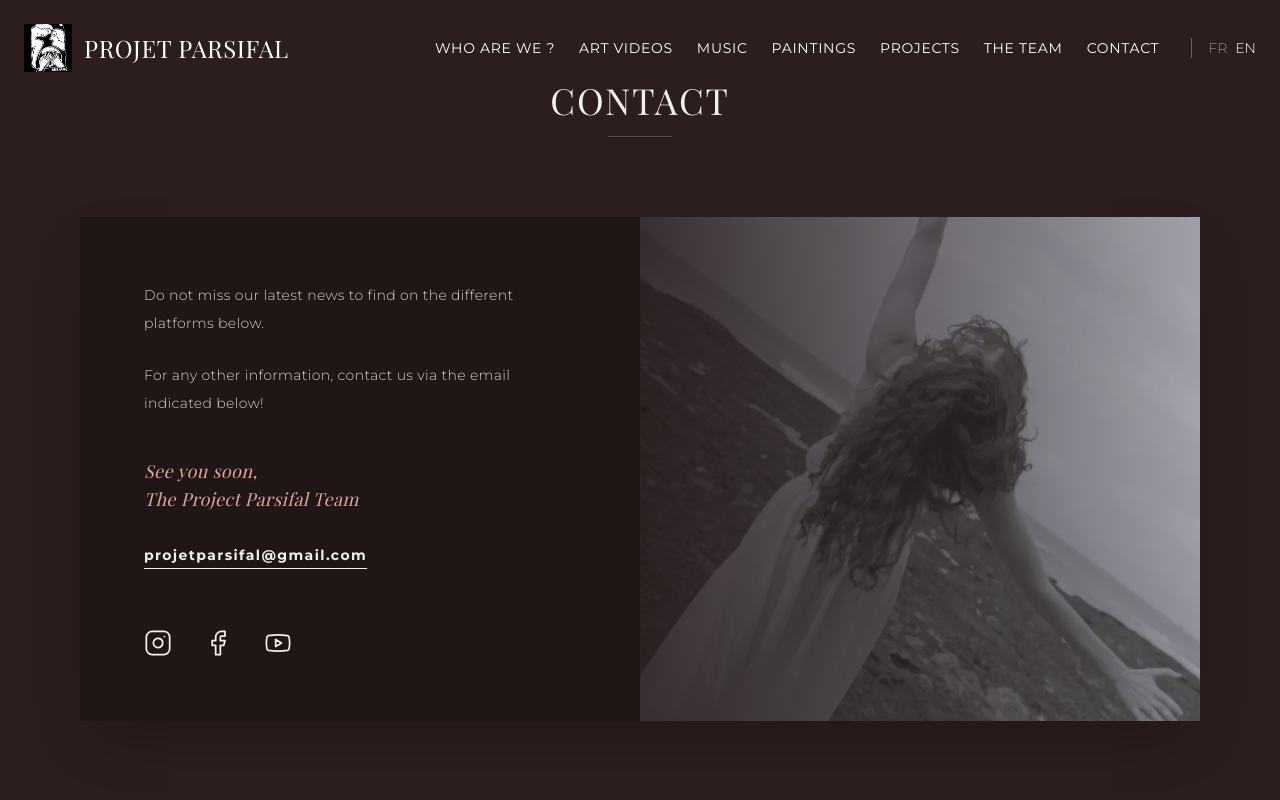
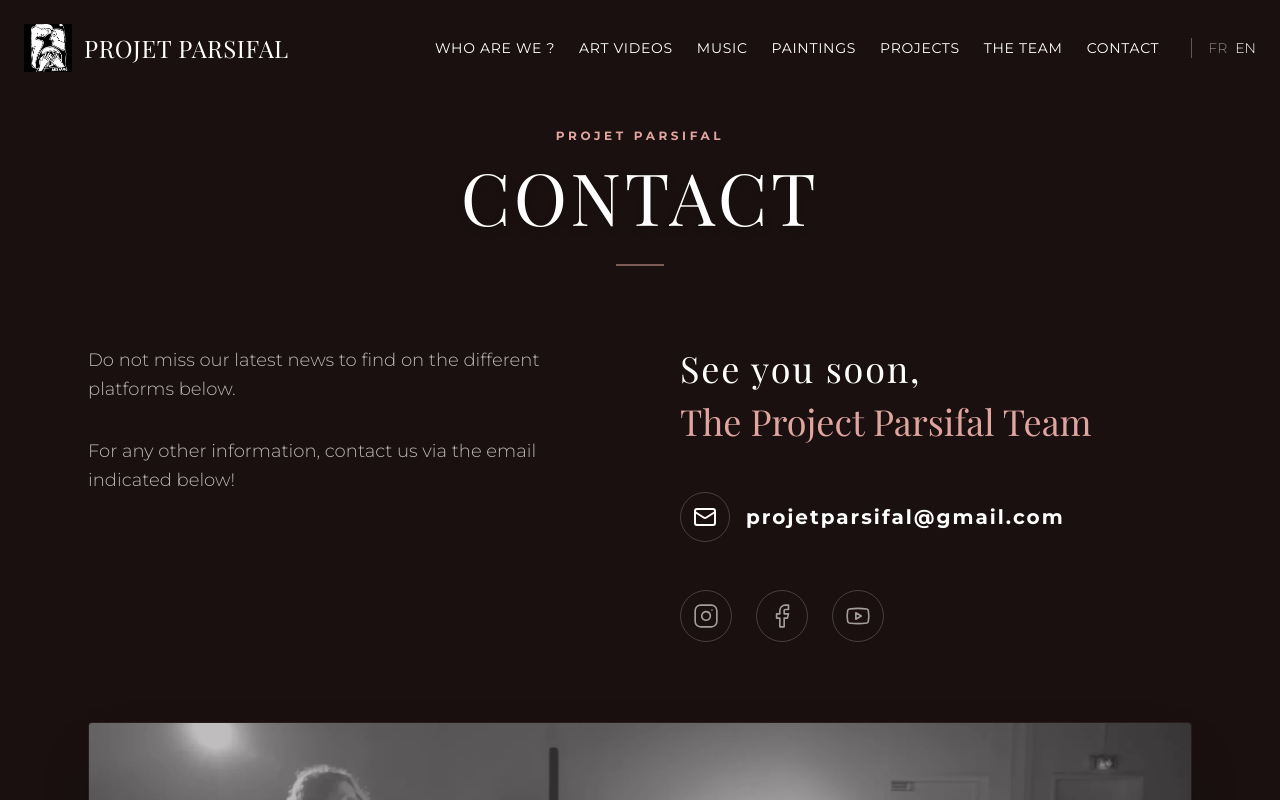
Before and after one commit to alvarobelmonte/projectparsifal, a Next.js app: page /en/contact in a window 1280 px wide. Shown: the top 800 px of the page. Built offline with nearby package versions, Linux system fonts and the light colour scheme; a web font is replaced by a local one.

Commit message:
feat(contact): redesign contact page with new layout and image

```diff
--- a/app/[locale]/contact/page.tsx
+++ b/app/[locale]/contact/page.tsx
@@ -1,51 +1,98 @@
+"use client";
+
 import { useTranslations } from 'next-intl';
 import Image from 'next/image';
-import { Instagram, Facebook, Youtube } from 'lucide-react';
+import { Instagram, Facebook, Youtube, Mail } from 'lucide-react';
 
 export default function ContactPage() {
     const t = useTranslations('Contact');
 
     return (
-        <div className="min-h-screen bg-[#2C1E1E] text-[#F2F0EB]">
+        <div className="min-h-screen bg-[#1A1010] text-[#F2F0EB] selection:bg-[#DFA59E] selection:text-[#1A1010]">
 
-            {/* Header */}
-            <div className="py-20 text-center">
-                <h1 className="font-display text-4xl tracking-widest uppercase mb-4">{t('title')}</h1>
-                <div className="w-16 h-[1px] bg-white/20 mx-auto"></div>
-            </div>
+            {/* Background Texture/Gradient */}
+            <div className="fixed inset-0 pointer-events-none opacity-20 bg-[radial-gradient(ellipse_at_top,_var(--tw-gradient-stops))] from-[#2C1E1E] via-[#1A1010] to-[#1A1010] z-0"></div>
 
-            <div className="container mx-auto px-4 max-w-6xl pb-20">
-                <div className="grid md:grid-cols-2 gap-0 bg-[#211616] overflow-hidden shadow-2xl">
+            <div className="relative z-10 pt-32 pb-24 flex flex-col justify-center min-h-screen">
 
-                    {/* Left Content */}
-                    <div className="p-12 md:p-16 flex flex-col justify-center space-y-8">
-                        <div className="space-y-6 font-light text-sm leading-loose tracking-wide text-white/80">
+                {/* Header */}
+                <div className="container mx-auto px-6 max-w-7xl mb-16 lg:mb-20 text-center space-y-8">
+                    <div className="flex flex-col items-center gap-4">
+                        <span className="text-[#DFA59E] text-xs font-bold uppercase tracking-[0.3em] font-sans">Projet Parsifal</span>
+                        <h1 className="font-display text-5xl md:text-6xl lg:text-7xl tracking-wide uppercase text-white drop-shadow-lg">
+                            {t('title')}
+                        </h1>
+                    </div>
+                    <div className="w-12 h-[2px] bg-[#DFA59E] mx-auto opacity-50"></div>
+                </div>
+
+                <div className="container mx-auto px-6 max-w-6xl pb-20 space-y-20">
+
+                    {/* Content Section - 2 Columns */}
+                    <div className="grid md:grid-cols-2 gap-12 lg:gap-20 items-start">
+
+                        {/* Column 1: Intro Texts */}
+                        <div className="space-y-8 font-light text-base md:text-lg leading-relaxed text-white/70 text-center md:text-left">
                             <p>{t('text1')}</p>
                             <p>{t('text2')}</p>
-                            <p className="font-display text-lg italic text-[#DFA59E] pt-4 whitespace-pre-wrap">{t('text3')}</p>
                         </div>
 
-                        <a href={`mailto:${t('email')}`} className="font-sans text-sm font-bold tracking-widest underline underline-offset-8 hover:text-[#DFA59E] transition-colors">{t('email')}</a>
+                        {/* Column 2: Contact Info & CTA */}
+                        <div className="space-y-12 flex flex-col items-center md:items-start text-center md:text-left">
+                            <div>
+                                <h3 className="font-display text-3xl md:text-4xl text-white mb-2 whitespace-pre-wrap leading-tight">
+                                    {t('text3').split('\n')[0]}
+                                </h3>
+                                <p className="font-display text-3xl md:text-4xl text-[#DFA59E] whitespace-pre-wrap leading-tight">
+                                    {t('text3').split('\n')[1]}
+                                </p>
+                            </div>
 
-                        <div className="flex gap-8 pt-8">
-                            <a href="https://www.instagram.com/projet_parsifal/" target="_blank" rel="noopener noreferrer" className="hover:text-[#DFA59E] transition-colors"><Instagram size={28} strokeWidth={1.5} /></a>
-                            <a href="https://www.facebook.com/projetparsifal" target="_blank" rel="noopener noreferrer" className="hover:text-[#DFA59E] transition-colors"><Facebook size={28} strokeWidth={1.5} /></a>
-                            <a href="https://www.youtube.com/@projetparsifal/videos" target="_blank" rel="noopener noreferrer" className="hover:text-[#DFA59E] transition-colors"><Youtube size={28} strokeWidth={1.5} /></a>
+                            <a
+                                href={`mailto:${t('email')}`}
+                                className="inline-flex items-center gap-4 text-xl font-sans font-bold tracking-widest text-white hover:text-[#DFA59E] transition-colors group"
+                            >
+                                <span className="p-3 rounded-full border border-white/20 group-hover:border-[#DFA59E] transition-colors">
+                                    <Mail size={24} />
+                                </span>
+                                {t('email')}
+                            </a>
+
+                            <div className="flex gap-6">
+                                {[
+                                    { icon: Instagram, href: "https://www.instagram.com/projet_parsifal/" },
+                                    { icon: Facebook, href: "https://www.facebook.com/projetparsifal" },
+                                    { icon: Youtube, href: "https://www.youtube.com/@projetparsifal/videos" }
+                                ].map((social, index) => (
+                                    <a
+                                        key={index}
+                                        href={social.href}
+                                        target="_blank"
+                                        rel="noopener noreferrer"
+                                        className="p-3 rounded-full border border-white/20 text-white/60 hover:text-[#1A1010] hover:bg-[#DFA59E] hover:border-[#DFA59E] transition-all duration-300"
+                                    >
+                                        <social.icon size={26} strokeWidth={1.5} />
+                                    </a>
+                                ))}
+                            </div>
                         </div>
+
                     </div>
 
-                    {/* Right Image */}
-                    <div className="relative h-[400px] md:h-auto min-h-[500px]">
+                    {/* Full Width Landscape Image */}
+                    <div className="relative w-full aspect-[16/9] md:aspect-[21/9] rounded-sm overflow-hidden shadow-2xl border border-white/5 group">
+                        <div className="absolute inset-0 bg-[#DFA59E] mix-blend-overlay opacity-0 group-hover:opacity-20 transition-opacity duration-700 z-10"></div>
                         <Image
-                            src="/assets/img/about/about-hero.webp" // Need a "dancer" image like in screenshot
-                            alt="Contact"
+                            src="/assets/img/music/music-performance.webp"
+                            alt="Contact - Projet Parsifal Performance"
                             fill
-                            className="object-cover opacity-80"
+                            className="object-cover opacity-80 group-hover:opacity-100 group-hover:scale-105 transition-all duration-1000 grayscale group-hover:grayscale-0"
                         />
-                        <div className="absolute inset-0 bg-gradient-to-l from-transparent to-[#211616]/80"></div>
+                        <div className="absolute inset-0 bg-gradient-to-t from-[#1A1010] via-transparent to-transparent opacity-60"></div>
                     </div>
 
                 </div>
+
             </div>
         </div>
     );
```
